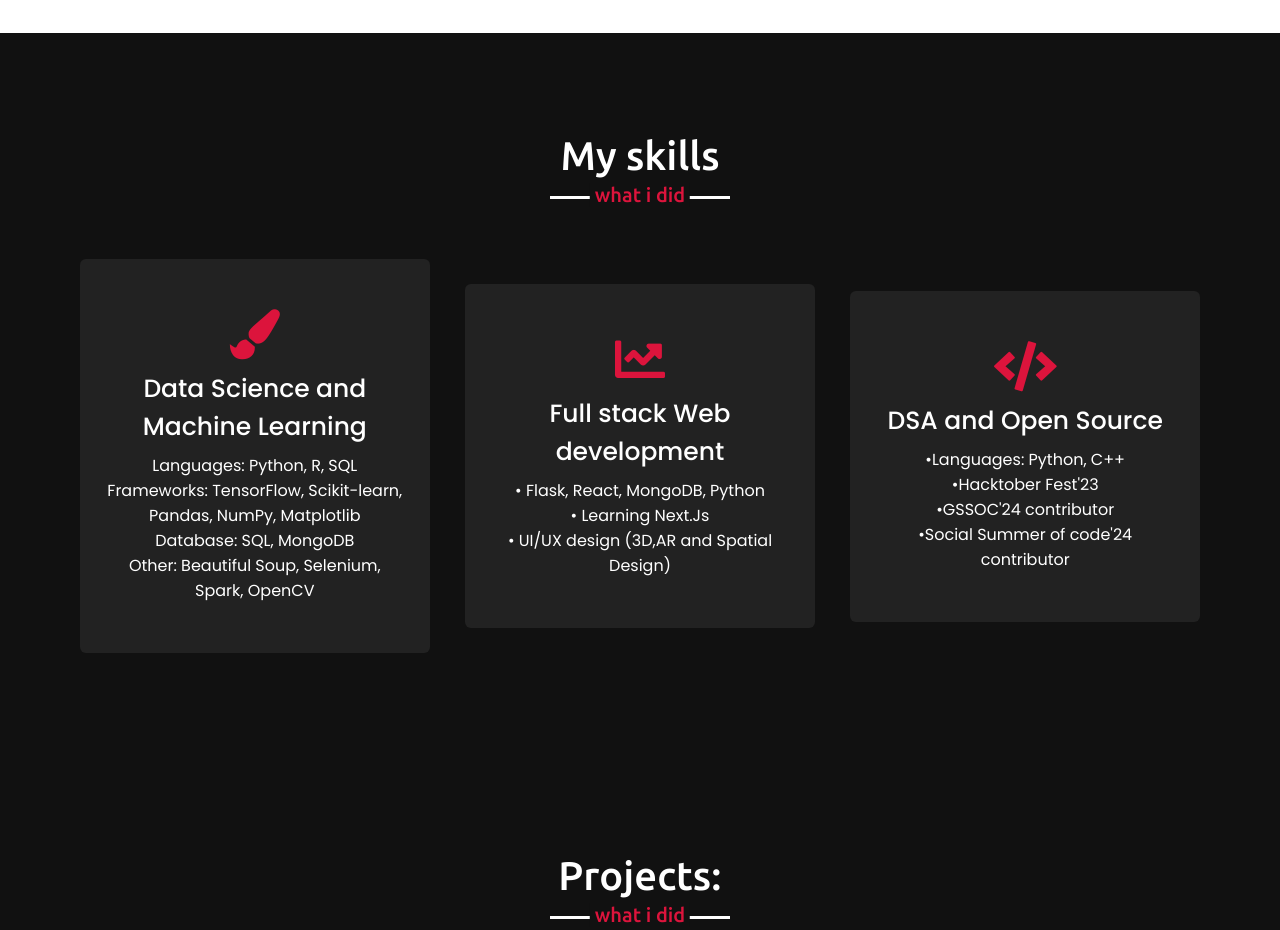
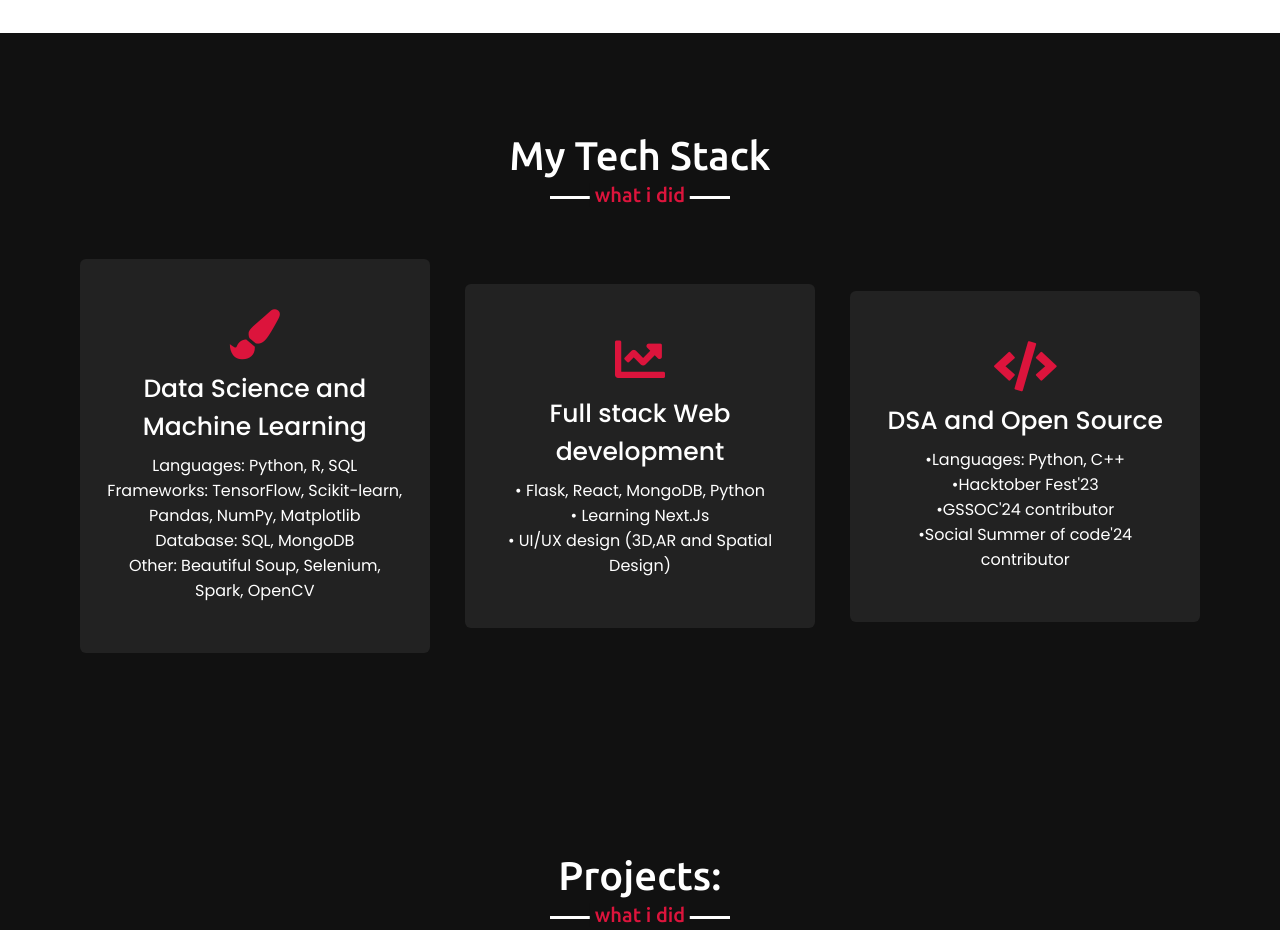
Before and after one commit to rajarshidattapy/Portfolio-website, a plain HTML site: page index.html in a window 1280 px wide. Shown: the part 1500-2430 px from the top of the page. Drawn offline with nearby package versions, Linux system fonts and the light colour scheme.

Commit message:
Update index.html

```diff
--- a/index.html
+++ b/index.html
@@ -91,7 +91,7 @@
     <!-- services section start -->
     <section class="services" id="services">
         <div class="max-width">
-            <h2 class="title">My skills</h2>
+            <h2 class="title">My Tech Stack</h2>
             <div class="serv-content">
                 <div class="card">
                     <div class="box">
```
